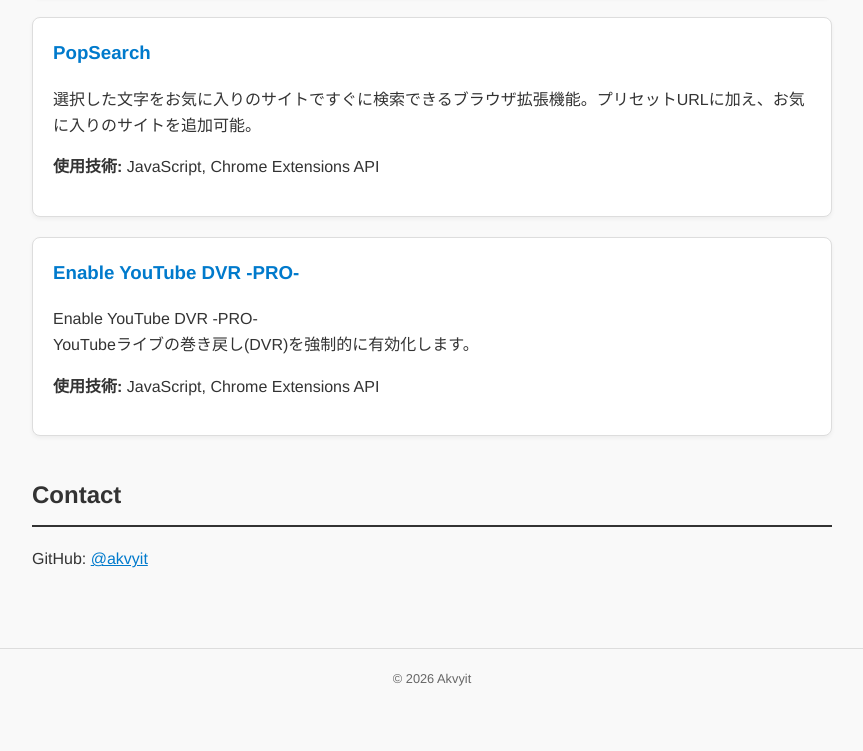
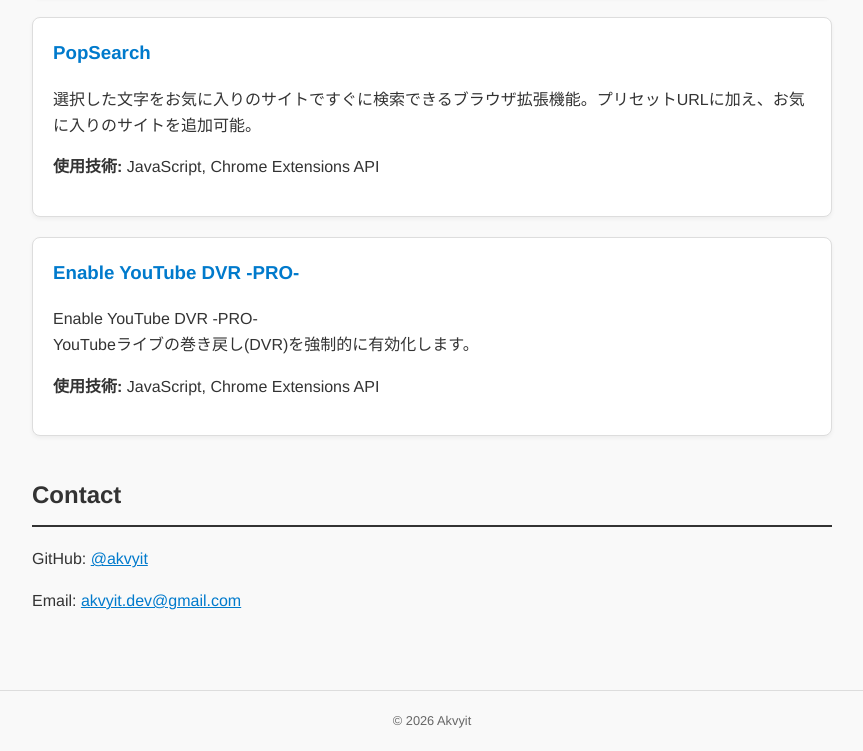
Before and after one commit to akvyit/akvyit.github.io, a plain HTML site: page index.html in a window 1280 px wide. Shown: the part 831-1582 px from the top of the page, without its empty margins (208-1071 px from the left). Before the commit the page ends 1540 px from the top, so only its background shows below. Drawn offline with Linux system fonts and the light colour scheme.

Commit message:
メアド追加

```diff
--- a/index.html
+++ b/index.html
@@ -67,6 +67,7 @@
     <section>
         <h2>Contact</h2>
         <p>GitHub: <a href="https://github.com/akvyit" target="_blank">@akvyit</a></p>
+        <p>Email: <a href="akvyit.dev@gmail.com">akvyit.dev@gmail.com</a></p>
     </section>
 </div>
 
```
